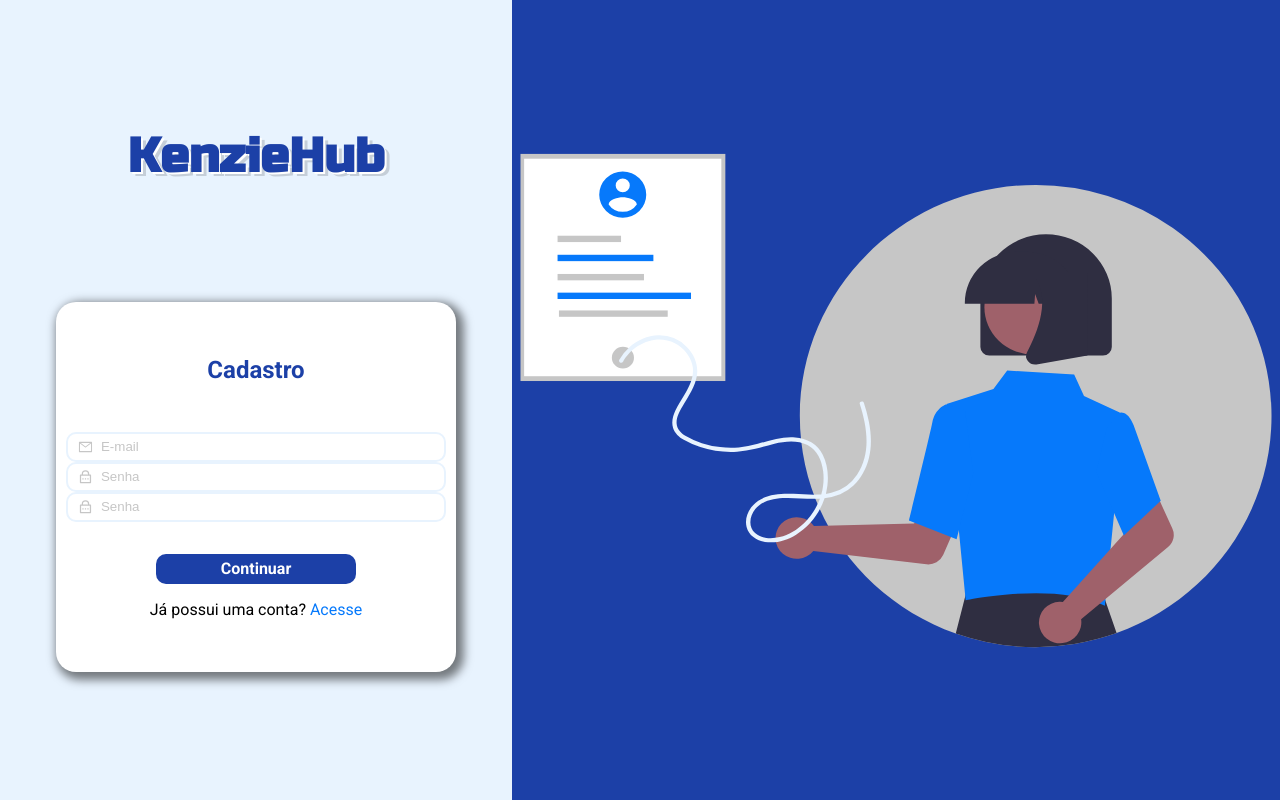
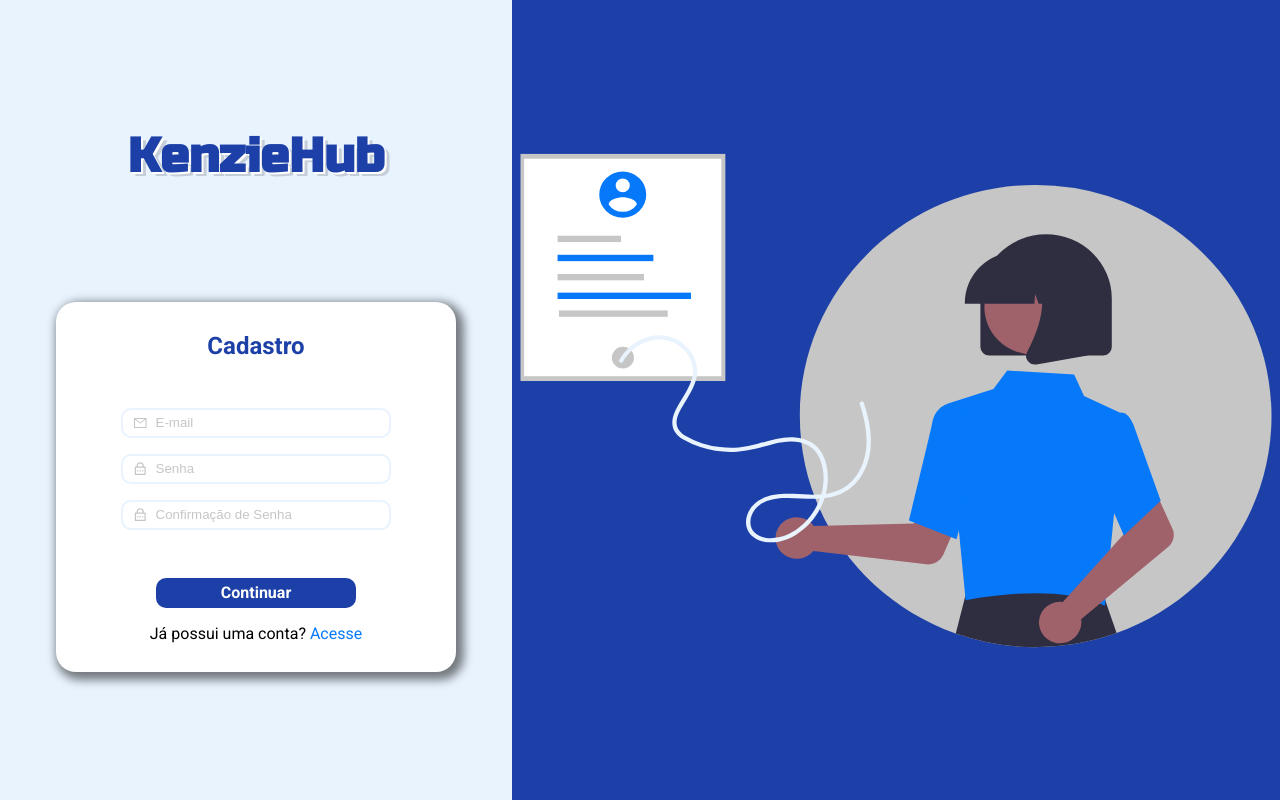
Before and after one commit to Rodrigo-DM/kenzie-hub, a React (Create React App) app: page /signup in a window 1280 px wide. Built offline with nearby package versions, Linux system fonts and the light colour scheme.

Commit message:
chore: Adjusting Input Sizes

```diff
--- a/src/pages/Signup/index.js
+++ b/src/pages/Signup/index.js
@@ -26,16 +26,16 @@
                         <h2>Cadastro</h2>
                         {!nextForm &&
                             <>
-                                <Input icon={AiOutlineMail} type="text" placeholder="E-mail" />
-                                <Input icon={RiLockPasswordLine} type="password" placeholder="Senha" />
-                                <Input icon={RiLockPasswordLine} type="password" placeholder="Senha" />
+                                <Input maxWidth={270} marginBot={1} icon={AiOutlineMail} type="text" placeholder="E-mail" />
+                                <Input maxWidth={270} marginBot={1} icon={RiLockPasswordLine} type="password" placeholder="Senha" />
+                                <Input maxWidth={270} marginBot={1} icon={RiLockPasswordLine} type="password" placeholder="Confirmação de Senha" />
                             </>
                         }
                         {nextForm &&
                             <>
-                                <Input icon={CgProfile} type="text" placeholder="Name" />
-                                <Input icon={MdDescription} type="text" placeholder="Bio" />
-                                <Input icon={AiOutlineContacts} type="text" placeholder="Contato" />
+                                <Input maxWidth={270} marginBot={1} icon={CgProfile} type="text" placeholder="Name" />
+                                <Input maxWidth={270} marginBot={1} icon={MdDescription} type="text" placeholder="Bio" />
+                                <Input maxWidth={270} marginBot={1} icon={AiOutlineContacts} type="text" placeholder="Contato" />
 
                                 <select name="select">
                                     <option value="">--Módulo do Curso--</option>
```
